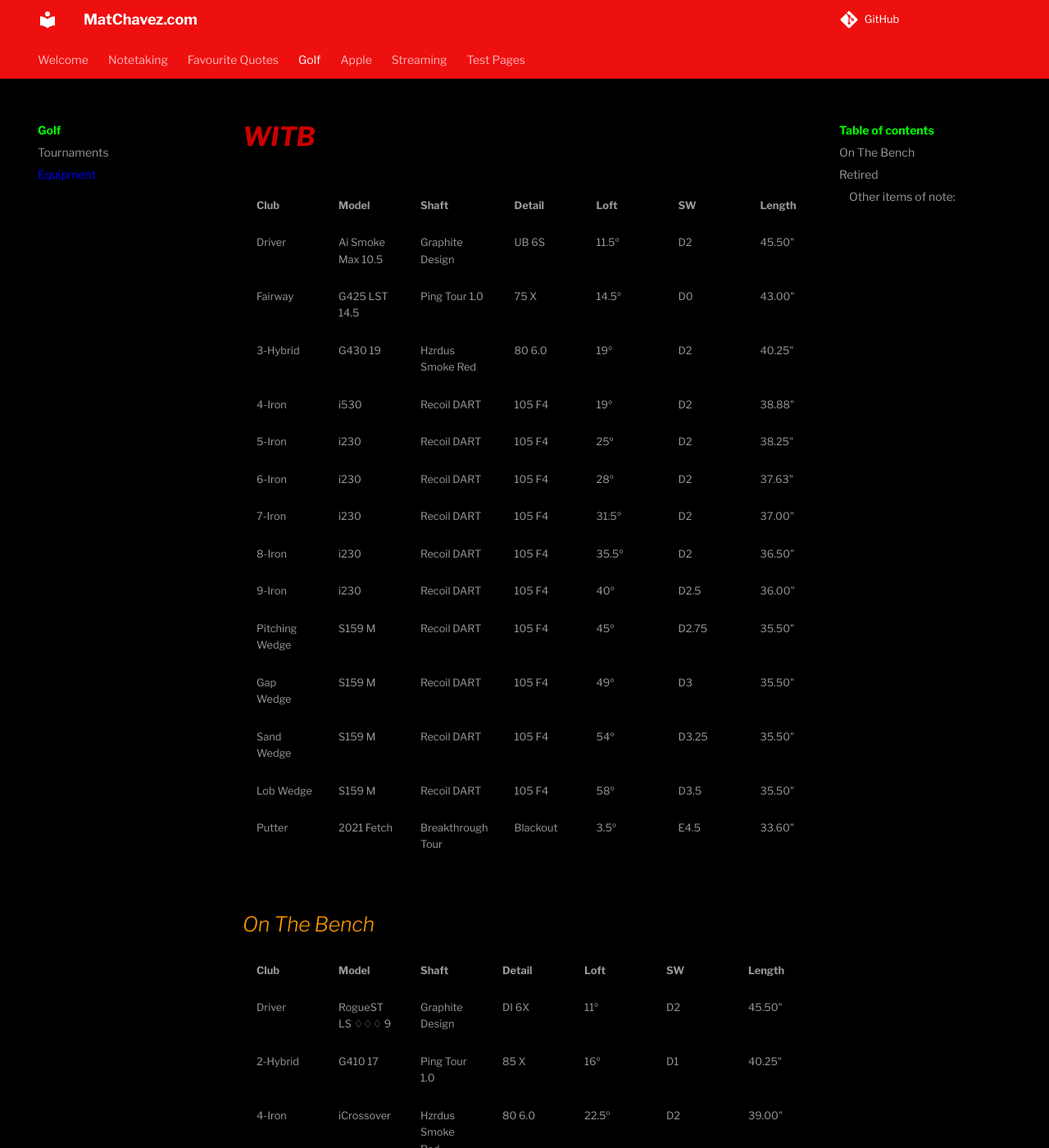
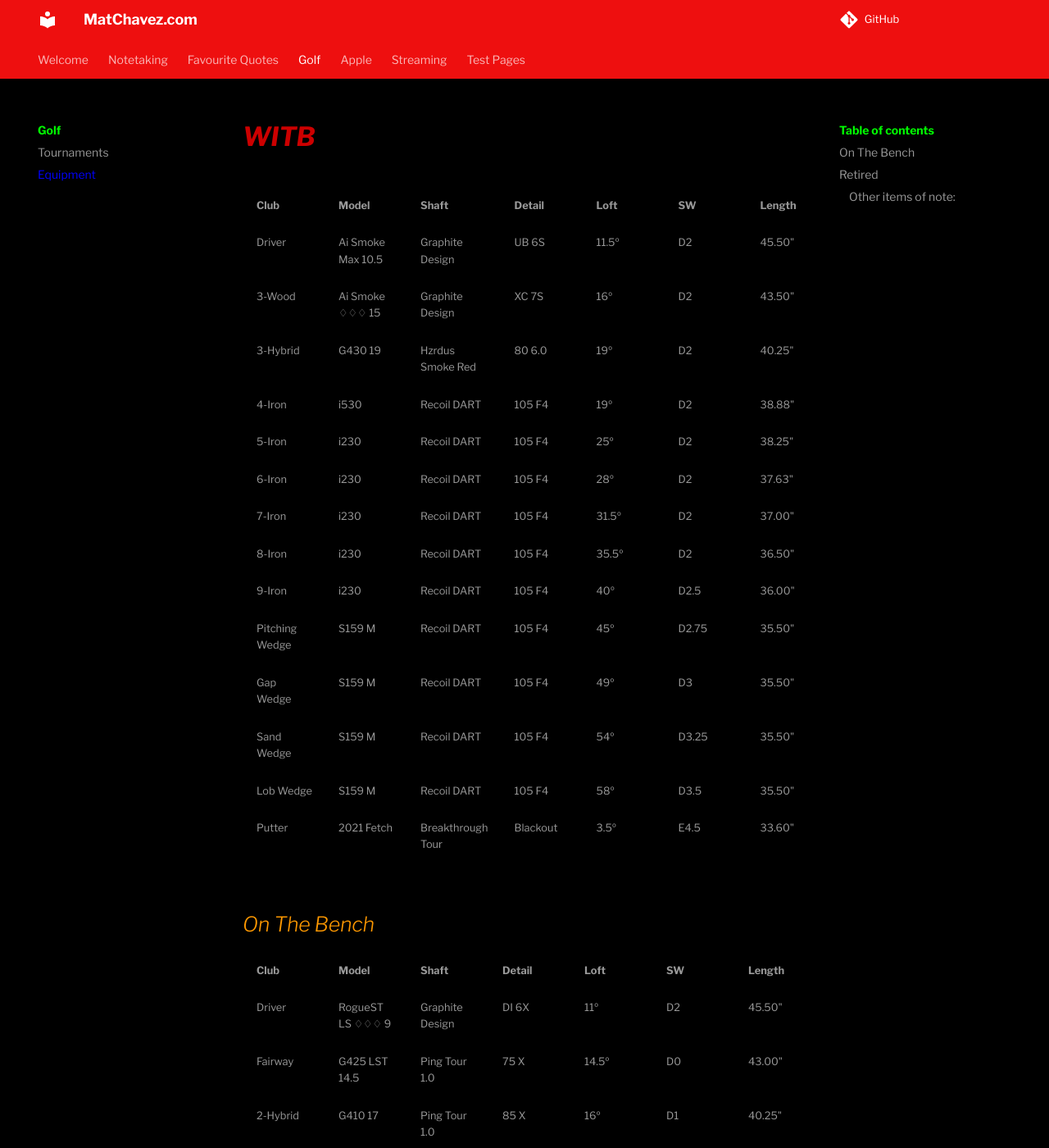
Before and after one commit to matchavez/matchavez.github.io, an MkDocs documentation site: the page built from docs/golf/equipment.md, in a window 1280 px wide and 1400 px high. Shown: the whole window at 82% size. Built offline with MkDocs 1.6.1 and Material for MkDocs 9.7.7, drawn with Linux system fonts in a browser that asks for light colours; comment, search, counter and statistics services are not loaded.

Commit message:
[PUBLISHER] Merge #70

```diff
--- a/docs/golf/equipment.md
+++ b/docs/golf/equipment.md
@@ -7,7 +7,7 @@
 | Club           | Model             | Shaft             | Detail   | Loft  | SW    | Length |
 | -------------- | ----------------- | ----------------- | -------- | ----- | ----- | ------ |
 | Driver         | Ai Smoke Max 10.5 | Graphite Design   | UB 6S    | 11.5º | D2    | 45.50" |
-| Fairway        | G425 LST 14.5     | Ping Tour 1.0     | 75 X     | 14.5º | D0    | 43.00" |
+| 3-Wood         | Ai Smoke ♢♢♢  15  | Graphite Design   | XC 7S    | 16º   | D2    | 43.50" |
 | 3-Hybrid       | G430 19           | Hzrdus Smoke Red  | 80 6.0   | 19º   | D2    | 40.25" |
 | 4-Iron         | i530              | Recoil DART       | 105 F4   | 19º   | D2    | 38.88" |
 | 5-Iron         | i230              | Recoil DART       | 105 F4   | 25º   | D2    | 38.25" |
@@ -25,6 +25,7 @@
 | Club           | Model            | Shaft            | Detail    | Loft  | SW   | Length |
 | -------------- | ---------------- | ---------------- | --------- | ----- | ---- | ------ |
 | Driver         | RogueST LS ♢♢♢ 9 | Graphite Design  | DI 6X     | 11º   | D2   | 45.50" |
+| Fairway        | G425 LST 14.5    | Ping Tour 1.0    | 75 X      | 14.5º | D0   | 43.00" |
 | 2-Hybrid       | G410 17          | Ping Tour 1.0    | 85 X      | 16º   | D1   | 40.25" |
 | 4-Iron         | iCrossover       | Hzrdus Smoke Red | 80 6.0    | 22.5º | D2   | 39.00" |
 | Pitching Wedge | i230             | Recoil DART      | 105 F4    | 44.5º | D3   | 35.75" |
```
